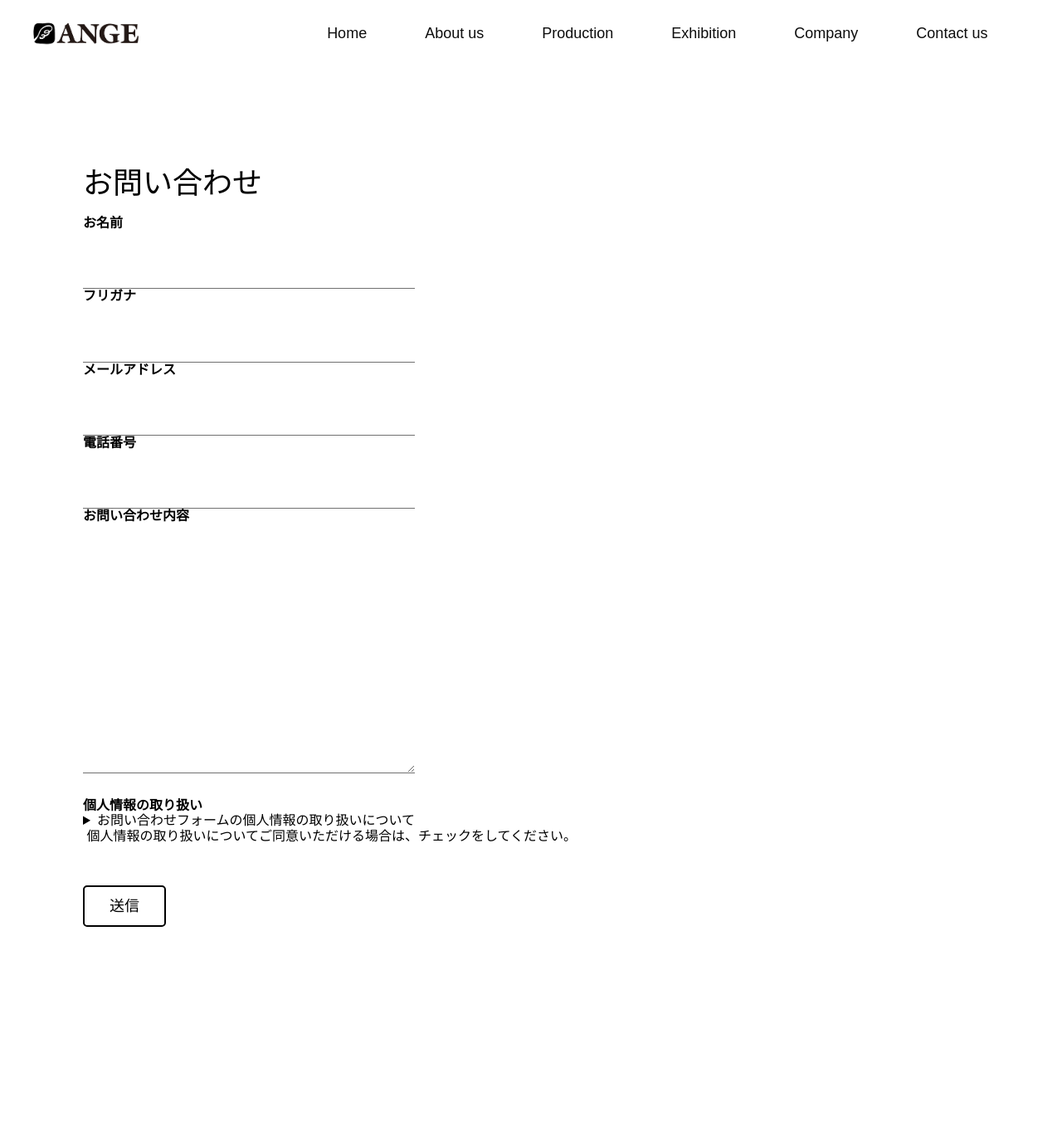
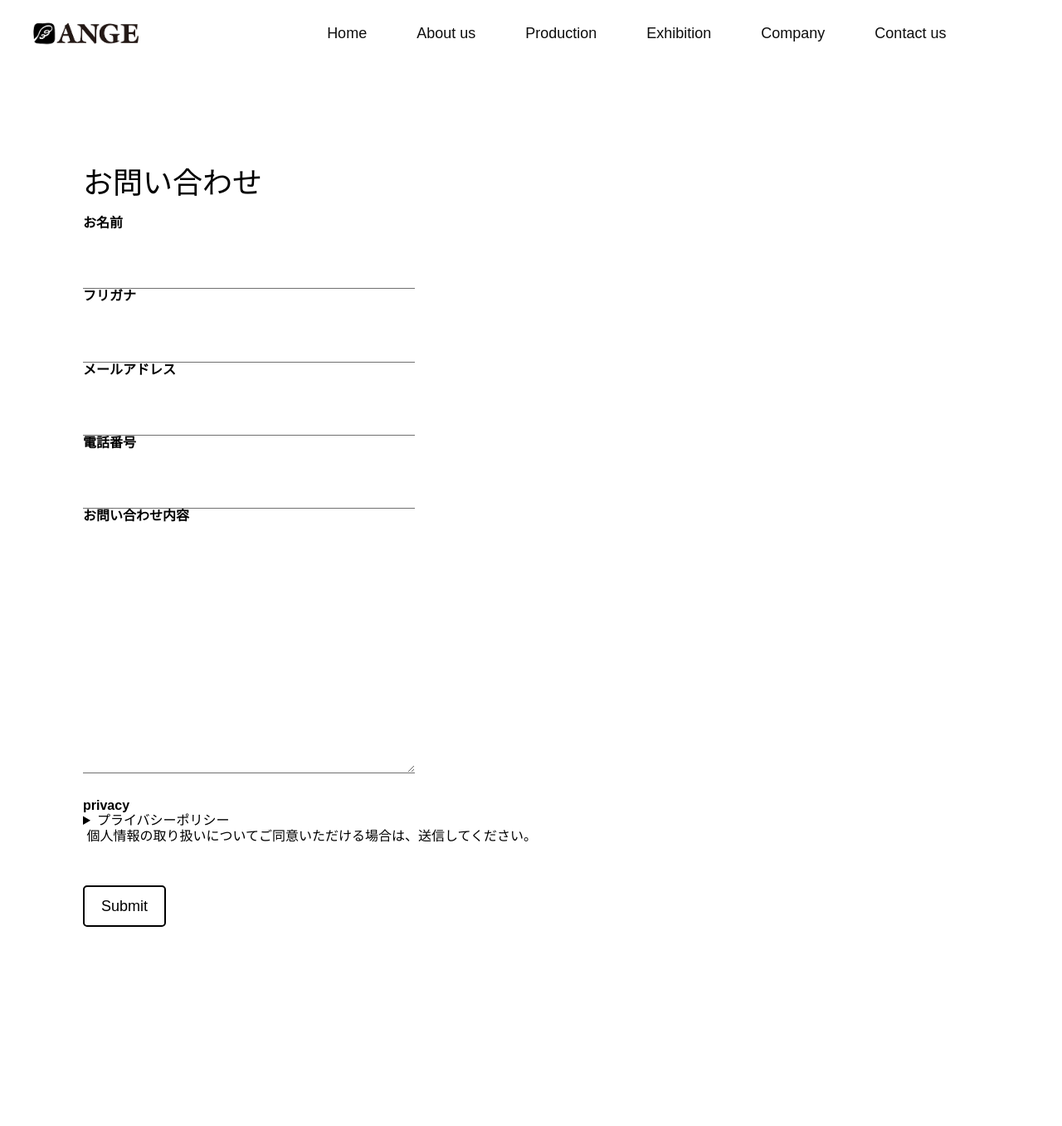
Before and after one commit to ikumisato71/ANGEwp, a PHP site: page /contactus.html in a window 1280 px wide. Shown: the top 1357 px of the page at 83% size. Run offline with PHP 8.4, Linux system fonts and the light colour scheme.

Commit message:
不要なdiv削除 プライバシーポリシーを変更

```diff
--- a/contactus.html
+++ b/contactus.html
@@ -102,52 +102,93 @@
                 ></textarea>
 
               <div class="contact-heading">
-                <label class="contact-label">個人情報の取り扱い</label>
+                <label class="contact-label">privacy</label>
               </div>
 
               <div>
                 <details>
                   <summary>
-                    お問い合わせフォームの個人情報の取り扱いについて
+                    プライバシーポリシー
                   </summary>
 
                   <div>
-                    <span>１．組織の名称又は氏名</span><br />
-                    株式会社ANGE<br /><br />
-                    <span
-                      >２．個人情報保護管理者（若しくはその代理人）の氏名又は職名、所属及び連絡先 </span
-                    ><br />
-                    メールアドレス：br /> TEL：03-5456-6250<br />
-                    <span>３．個人情報の利用目的</span><br />
-                    ・本サービス及び本サービスに関連する情報の提供又はそれらに関する連絡のため<br />
-                    ・ユーザーの本人確認のため<br />
-                    ・当社サービスのご案内のため<br />
-                    ・当社の商品等の広告または宣伝（電子メールによるものを含むものとします。）<br /><br />
-                    <span>４．個人情報の取り扱い業務の委託</span><br />
-                    個人情報の取扱業務の全部または一部を外部に業務委託する場合があります。<br />
-                    その際、弊社は、個人情報を適切に保護できる管理体制を敷き実行していることを条件として<br />
-                    委託先を厳選したうえで、機密保持契約を委託先と締結し、お客様の個人情報を厳密に管理させます。<br /><br />
-                    <span>５．個人情報の開示等の請求</span><br />
-                    お客様は、弊社に対してご自身の個人情報の開示等（利用目的の通知、開示、内容の訂正・追加・削除、利用の停止または消去、第三者への提供の停止）に関して、当社問合わせ窓口に申し出ることができます。<br />
-                    その際、弊社はお客様ご本人を確認させていただいたうえで、合理的な期間内に対応いたします。<br /><br />
-                    なお、個人情報に関する弊社問合わせ先は、次の通りです。<br /><br />
-                    株式会社SocialTech　個人情報問合せ窓口<br />
-                    〒101-0022 東京都千代田区神田練塀町300番地
-                    住友不動産秋葉原駅前ビル5F<br />
-                    メールアドレス：samurai@example.com　TEL：03-1234-5678<br /><br />
-                    <span>６．個人情報を提供されることの任意性について</span
-                    ><br /><br />
-                    お客様がご自身の個人情報を弊社に提供されるか否かは、お客様のご判断によりますが、もしご提供されない場合には、適切なサービスが提供できない場合がありますので予めご了承ください。
+                    <p>株式会社アンジュのコーポレートサイト（以下、「当サイト」と言います。）では、
+                      お客様からお預かりする個人情報の重要性を強く認識し、個人情報の保護に関する法律、
+                      その他の関係法令を遵守すると共に、以下に定めるプライバシーポリシーに従って、
+                      個人情報を安全かつ適切に取り扱うことを宣言いたします。
+                    </p>
+                    <br />
+                    <br />
+                    <span>個人情報の定義</span>
+                      <p>本プライバシーポリシーにおいて、個人情報とは生存する個人に関する情報であって、
+                      氏名、生年月日、住所、電話番号、メールアドレス等、特定の個人を識別することができるものをいいます。
+                    </p>
+                    <br />
+                    <br />
+                    <span>個人情報の管理</span>
+                      <P>お客様からお預かりした個人情報は、不正アクセス、紛失、
+                      漏えい等が起こらないよう、慎重かつ適切に管理します。
+                    </P>
+                    <br />
+                    <span>個人情報の利用目的</span>
+                    <P>当サイトでは、お客様からのお問い合わせやサービスへのお申し込み等を通じて、お客様の氏名、生年月日、住所、電話番号、メールアドレス等の個人情報をご提供いただく場合があります。その場合は、以下に示す利用目的のために、適正に利用するものと致します。
+
+                    ・お客様からのお問い合わせ等に対応するため。
+                    ・イベントのご案内等のため。
+                    ・当サイトが実施するアンケートへのご協力のお願いのため。
+                    ・当サイトのサービス向上・改善、新サービスを検討するための分析等を行うため。
+                    ・個人を識別できない形で統計データを作成し、当サイトおよびお客様の参考資料とするため。
+                  </P>
+                    <span>個人情報の第三者提供</span>
+                      <P>お客様からお預かりした個人情報を、個人情報保護法その他の法令に基づき開示が認められる場合を除き、
+                      ご本人様の同意を得ずに第三者に提供することはありません。
+                    </P><br />
+                      <span>個人情報の開示・訂正・削除について </span>
+                        <P>お客様からお預かりした個人情報の開示・訂正・削除をご希望の場合は、
+                        ご本人様よりお申し出ください。適切な本人確認を行った後、速やかに対応させていただきます。
+                      </P>
+                      <span>Cookie（クッキー）について</span>
+                        <p>Cookie（クッキー）とは、お客様のサイト閲覧履歴を、お客様のコンピュータにデータとして保存しておく仕組みです。
+                        当サイトでは以下の用途にCookieを利用しています。
+                        トラッキング: これらはGoogle Analyticsによって設定され、ユニークビジターの数やページビューなどの詳細を追跡して、
+                        ユーザーエクスペリエンスの向上に役立てられます。
+                      </p>
+                      <span>
+                        アクセス解析ツールについて</span>
+                        <p>当サイトは、Googleが提供するアクセス解析ツール「Googleアナリティクス」
+                        を利用しています。Googleアナリティクスは、Cookieを使用することでお客様のトラフィックデータを収集しています。
+                        お客様はブラウザの設定でCookieを無効にすることで、トラフィックデータの収集を拒否することができます。
+                        なお、トラフィックデータからお客様個人を特定することはできません。詳しくはGoogleアナリティクス利用規約をご確認ください。
+                      </p>
+                      <span>
+                        当サイトはセキュリティ目的のため「reCAPTCHA v3」を使用しています</span>
+                        <p>reCAPTCHAの使用は、Googleのプライバシーポリシーと利用規約の対象となります。
+                        reCAPTCHA APIは、デバイスやアプリケーションのデータなどハードウェアおよびソフトウェアの情報を収集し、
+                        それらのデータをGoogleに送信して分析することによって、ロボットによる悪質な行為かどうかを判断します。
+                        本サービスの利用に関連して収集された情報は、reCAPTCHAの向上および一般的なセキュリティ目的のために使用され、
+                        Googleによる広告には使用されません。
+                      </p>
+                      <span>
+                        本ポリシーの変更</span>
+                        <p>当サイトは、法令の制定、改正等により、本ポリシーを適宜見直し、
+                        予告なく変更する場合があります。本ポリシーの変更は、
+                        変更後の本ポリシーが当サイトに掲載された時点、
+                        またはその他の方法により変更後の本ポリシーが閲覧可能となった時点で有効になります。
+                      </p>
+                      <span>
+                        発行：2021/07/28
+                      </span>
+
                   </div>
 
                 </details>
                 <input type="checkbox" name="agree" />
                 <span
-                  >個人情報の取り扱いについてご同意いただける場合は、チェックをしてください。</span
+                  >個人情報の取り扱いについてご同意いただける場合は、送信してください。</span
                 >
               </div>
       <!-- 送信 ボタン-->
-            <button class="contact-btn_send" type="submit">送信</button>
+            <input class="contact-btn_send" type="submit"></input>
           </form>
       </main>
       <!-- トップへ戻る -->
--- a/css/style.css
+++ b/css/style.css
@@ -59,7 +59,7 @@ h3 {
 header {
   background-color: #fff;
   display: flex;
-  justify-content: center;
+  justify-content: flex-end;
   position: fixed;
   top: 0;
   width: 100%;
@@ -113,7 +113,7 @@ header {
 /* 親要素にdisplay: flex;をつけてあげるとgapが効くようになります */
 nav {
   display: flex;
-  gap: 30px;
+  gap: 20px;
   width: 100%;
 }
 
@@ -491,12 +491,6 @@ COMPANY
 .contact-label {
   font-weight: bold;
 }
-/* 必須 */
-/* .contact-span {
-  color: #ce2222;
-  margin: 0 0 0 20px;
-  font-weight: bold;
-} */
 /* テキストボックス */
 .contact-textbox {
   border-top: 0px;
@@ -525,7 +519,7 @@ COMPANY
 }
 input:focus,
 textarea:focus {
-  background-color: #e3e0e0;
+  background-color: #fafafa;
   outline: none;
 }
 /* 個人情報の取り扱い */
@@ -569,7 +563,6 @@ details > div > span {
 
 .page-top .material-icons-outlined {
   vertical-align: bottom;
-  /* color: #fff; */
 }
 
 /* 矢印 */
@@ -637,7 +630,7 @@ th {
   padding-left: 30px;
 }
 
-/* 展示会２０２２HTML */
+/* 展示会 下層　HTML */
 .ex-logo {
   width: 100%;
   margin-top: 150px;
```
Also changed, not shown: index.html (+12 -38 lines).
